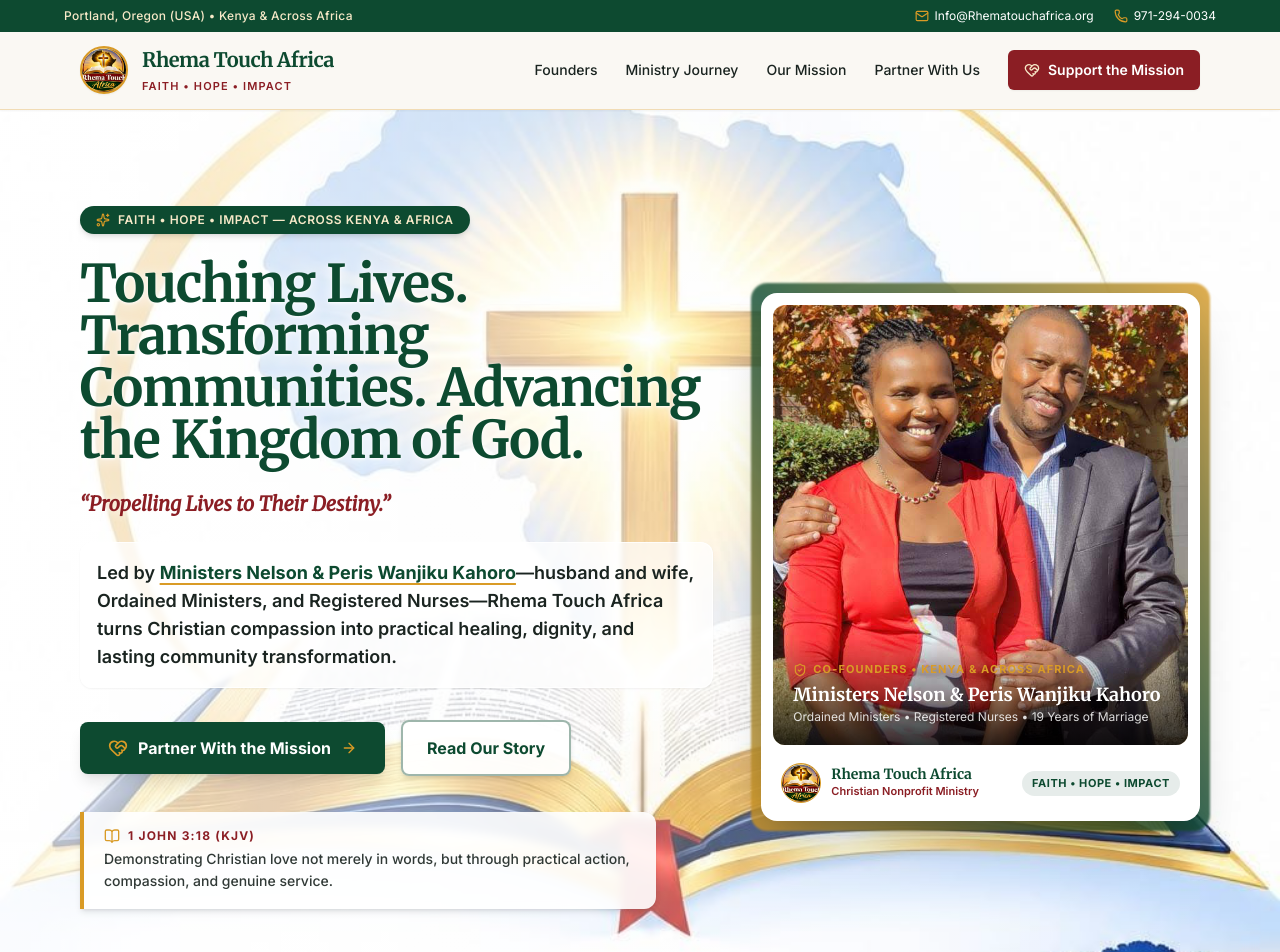
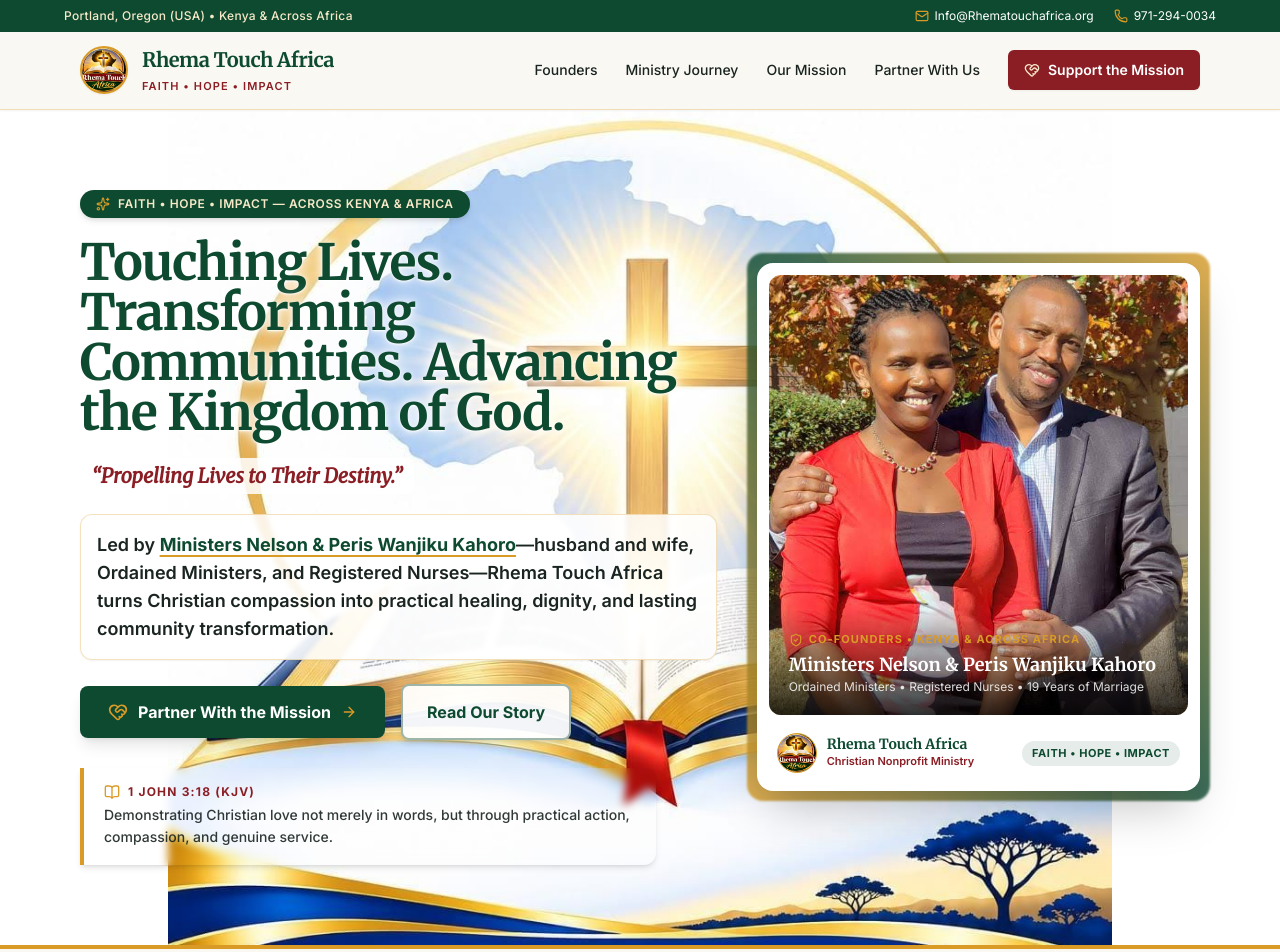
Before and after one commit to Johnpaul-coder/rhema-touch-africa, a React (Vite) app: page / in a window 1280 px wide. Shown: the top 952 px of the page. Built offline with nearby package versions, Linux system fonts and the light colour scheme.

Commit message:
Display full uncropped Hero artwork at native resolution

```diff
--- a/src/components/Hero.jsx
+++ b/src/components/Hero.jsx
@@ -7,37 +7,37 @@ export default function Hero() {
 
   return (
     <section className="relative overflow-hidden bg-white text-rhema-ink border-b-4 border-rhema-gold">
-      {/* Custom Ministry Artwork Background - Crisp & Vibrant */}
+      {/* Full Uncropped Ministry Artwork - Native Aspect Ratio, Zero Blur/Stretch */}
       <div
-        className="absolute inset-0 bg-contain md:bg-cover bg-center bg-no-repeat"
+        className="absolute inset-0 bg-contain bg-center bg-no-repeat"
         style={{ backgroundImage: `url('${organization.heroBgPath}')` }}
       />
-      {/* Light, Targeted Readability Veil (Leaves Cross, Africa & Bible Vivid) */}
-      <div className="absolute inset-0 bg-gradient-to-r from-white/75 via-white/35 to-transparent" />
 
-      <div className="relative max-w-6xl mx-auto px-4 py-14 md:py-24 grid grid-cols-1 lg:grid-cols-12 gap-12 items-center">
+      <div className="relative max-w-6xl mx-auto px-4 py-12 md:py-20 grid grid-cols-1 lg:grid-cols-12 gap-10 items-center">
         {/* Left Editorial Narrative */}
-        <div className="lg:col-span-7 space-y-6">
+        <div className="lg:col-span-7 space-y-5">
           <div className="inline-flex items-center gap-2 px-4 py-1.5 rounded-full bg-rhema-green text-rhema-goldLight text-xs font-semibold tracking-wider uppercase shadow-md">
             <Sparkles className="w-3.5 h-3.5 text-rhema-gold" />
             <span>Faith • Hope • Impact — Across Kenya &amp; Africa</span>
           </div>
 
           <h1
-            className="font-serif text-3xl sm:text-5xl lg:text-[52px] font-bold text-rhema-green leading-[1.15] tracking-tight"
-            style={{ textShadow: "0 2px 14px rgba(255,255,255,0.95), 0 1px 3px rgba(255,255,255,1)" }}
+            className="font-serif text-3xl sm:text-5xl lg:text-[50px] font-bold text-rhema-green leading-[1.15] tracking-tight"
+            style={{
+              textShadow:
+                "0 0 18px rgba(255,255,255,1), 0 0 8px rgba(255,255,255,1), 0 1px 2px rgba(255,255,255,1)",
+            }}
           >
             {organization.tagline}
           </h1>
 
           <p
-            className="font-serif italic text-xl text-rhema-burgundy font-bold"
-            style={{ textShadow: "0 1px 10px rgba(255,255,255,0.95)" }}
+            className="font-serif italic text-xl text-rhema-burgundy font-bold inline-block bg-white/85 px-3 py-1 rounded-lg"
           >
             “{organization.motto}”
           </p>
 
-          <p className="text-base md:text-lg text-rhema-ink leading-relaxed max-w-2xl font-semibold bg-white/75 backdrop-blur-[2px] p-4 rounded-xl border border-white/80 shadow-sm">
+          <p className="text-base md:text-lg text-rhema-ink leading-relaxed max-w-2xl font-semibold bg-white/85 backdrop-blur-[2px] p-4 rounded-xl border border-rhema-gold/30 shadow-sm">
             Led by{" "}
             <span className="text-rhema-green font-bold underline decoration-rhema-gold decoration-2 underline-offset-4">
               {founders.names}
@@ -48,7 +48,7 @@ export default function Hero() {
           </p>
 
           {/* Primary Action Buttons */}
-          <div className="flex flex-wrap items-center gap-4 pt-2">
+          <div className="flex flex-wrap items-center gap-4 pt-1">
             <a
               href="#partner"
               className="inline-flex items-center gap-2.5 bg-rhema-green hover:bg-rhema-greenLight text-white font-bold px-7 py-3.5 rounded-lg shadow-lg transition transform hover:-translate-y-0.5"
@@ -66,8 +66,8 @@ export default function Hero() {
           </div>
 
           {/* Guiding Scripture Strip */}
-          <div className="pt-3">
-            <div className="bg-white/90 backdrop-blur-sm border-l-4 border-rhema-gold px-5 py-4 rounded-r-xl shadow-md max-w-xl">
+          <div className="pt-2">
+            <div className="bg-white/92 backdrop-blur-sm border-l-4 border-rhema-gold px-5 py-4 rounded-r-xl shadow-md max-w-xl">
               <div className="flex items-center gap-2 text-xs font-bold uppercase tracking-widest text-rhema-burgundy mb-1">
                 <BookOpen className="w-4 h-4 text-rhema-gold" />
                 <span>{scriptures.primary.reference}</span>
```
